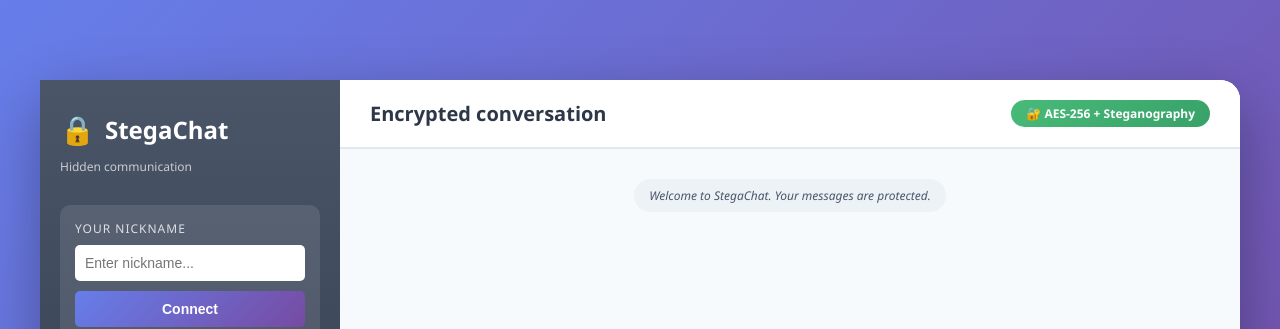
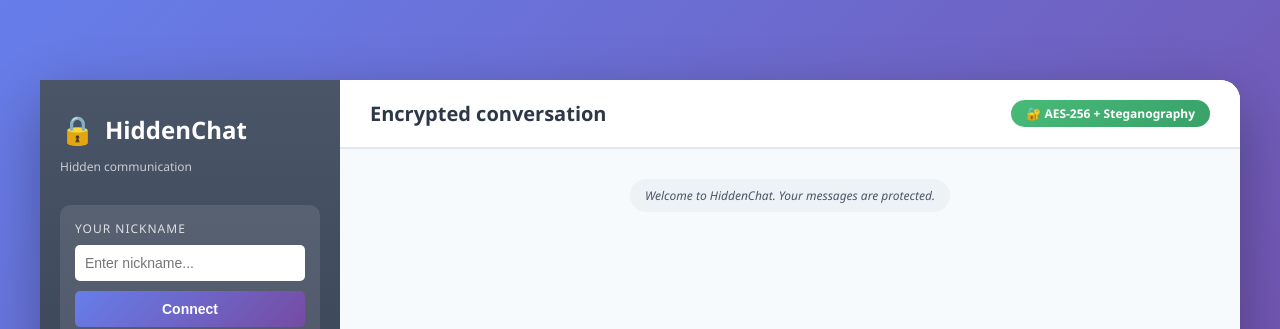
Before and after one commit to fijalkoa/HiddenTalk, a Flask app: page / in a window 1280 px wide. Shown: the top 329 px of the page. Run offline with Flask 3, Linux system fonts and the light colour scheme; some libraries are stand-ins or nearby versions.

Commit message:
Changed app name

```diff
--- a/templates/index.html
+++ b/templates/index.html
@@ -3,14 +3,14 @@
 <head>
     <meta charset="UTF-8">
     <meta name="viewport" content="width=device-width, initial-scale=1.0">
-    <title>StegaChat - Steganographic Messenger</title>
+    <title>HiddenChat - Steganographic Messenger</title>
     <link rel="stylesheet" href="../static/styles.css">
 </head>
 <body>
     <div class="container">
         <!-- Sidebar -->
         <div class="sidebar">
-            <div class="logo">StegaChat</div>
+            <div class="logo">HiddenChat</div>
             <div class="subtitle">Hidden communication</div>
 
             <div class="user-section">
@@ -33,7 +33,7 @@
             </div>
 
             <div class="messages" id="chat">
-                <div class="system-message">Welcome to StegaChat. Your messages are protected.</div>
+                <div class="system-message">Welcome to HiddenChat. Your messages are protected.</div>
             </div>
 
             <div class="input-area">
```
